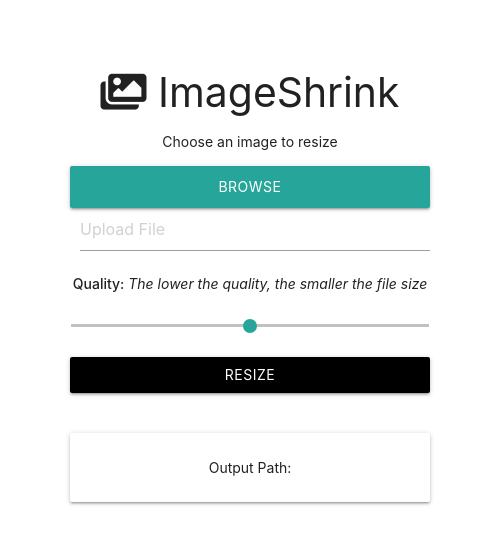
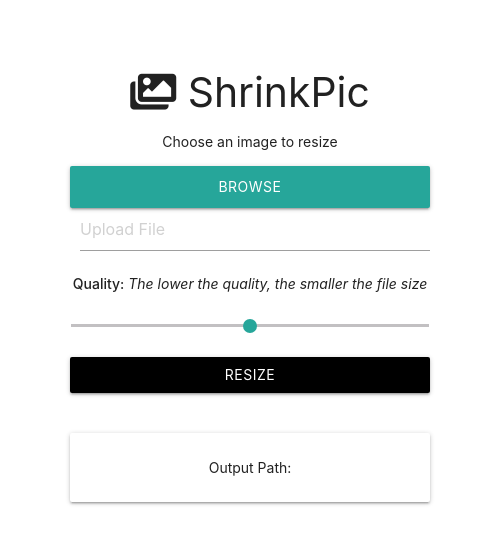
Before and after one commit to dubbs1515/Image-Resize, an Electron app: page app/index.html in a window 500 px wide. Drawn offline with Linux system fonts and the light colour scheme.

Commit message:
changed title

```diff
--- a/app/index.html
+++ b/app/index.html
@@ -10,11 +10,11 @@
 		<link rel="stylesheet" href="css/all.min.css" />
 		<link rel="stylesheet" href="css/materialize.min.css" />
 		<link rel="stylesheet" href="css/style.css" />
-		<title>ImageShrink</title>
+		<title>ShrinkPic</title>
 	</head>
 	<body>
 		<div class="container center-align">
-			<h3><i class="fas fa-images"></i> ImageShrink</h3>
+			<h3><i class="fas fa-images"></i> ShrinkPic</h3>
 			<p>Choose an image to resize</p>
 			<form id="image-form">
 				<div class="file-field input-field">
```
Also changed, not shown: app/about.html (+2 -2 lines).
